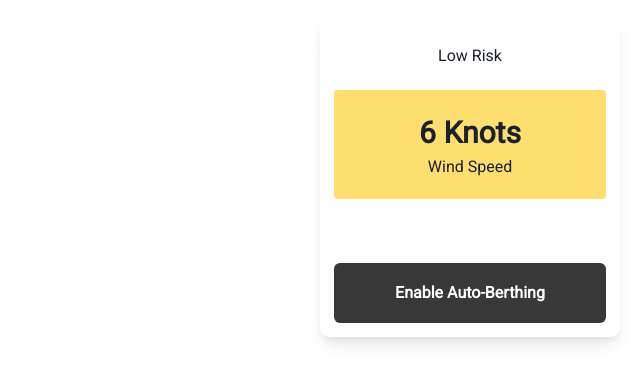
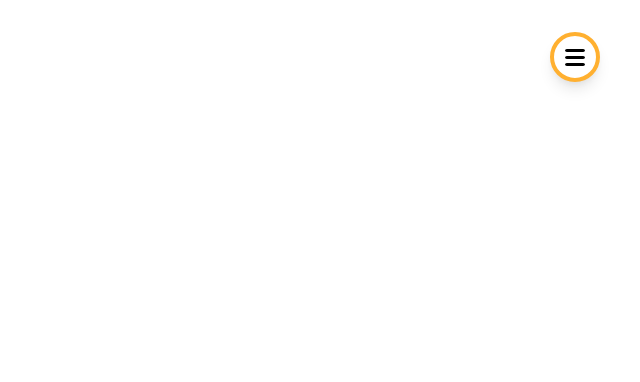
Before and after one commit to kahkoii/hacx2024, a React (Vite) app: page / in a window 1280 px wide. Shown: the top 382 px of the page, without its empty margins (640-1280 px from the left). Built offline with nearby package versions, Linux system fonts and the light colour scheme.

Commit message:
make sidebar collapsible and add simulated wind speed

```diff
--- a/src/pages/Home/Sidebar.tsx
+++ b/src/pages/Home/Sidebar.tsx
@@ -1,10 +1,13 @@
-import { Button, Flex, Text } from '@chakra-ui/react'
+import { Button, Flex, Text, Box } from '@chakra-ui/react'
 import { useEffect, useState } from 'react'
 // @ts-expect-error no type definition available
 import CanvasJSReact from '@canvasjs/react-charts'
 
 const Sidebar = () => {
 	const [autoStatus, setAutoStatus] = useState(false)
+	const [sidebarOpen, setSidebarOpen] = useState(false)
+	const [latestWindSpeed, setLatestWindSpeed] = useState(9)
+	const [updater, setUpdater] = useState(true)
 	const [windData, setWindData] = useState([
 		{ x: 1, y: 6 },
 		{ x: 2, y: 5 },
@@ -49,16 +52,23 @@ const Sidebar = () => {
 	}
 
 	useEffect(() => {
-		const newData = windData
-		const lastPoint = windData[19]
-		lastPoint.y += 1
-		newData.shift()
-		newData.push(lastPoint)
+		// const newData = windData
+		// const lastPoint = windData[19]
+		// lastPoint.y += 1
+		// newData.shift()
+		// newData.push(lastPoint)
 		setTimeout(() => {
-			setWindData(newData)
-			console.log(newData)
-		}, 1500)
-	}, [windData])
+			// setWindData(newData)
+			const t = Math.floor(Math.random() * 9)
+			if (t < 3 && latestWindSpeed + t - 3 > 0) {
+				setLatestWindSpeed(latestWindSpeed + t - 3)
+			} else if (t > 5 && latestWindSpeed + t - 5 < 20) {
+				setLatestWindSpeed(latestWindSpeed + t - 5)
+			}
+			console.log(latestWindSpeed)
+			setUpdater(!updater)
+		}, 800)
+	}, [updater])
 
 	return (
 		<Flex
@@ -67,17 +77,58 @@ const Sidebar = () => {
 			right="20px"
 			width="300px"
 			borderRadius="10px"
-			bgColor="rgba(255,255,255, 0.85)"
-			boxShadow="lg"
-			padding="14px"
+			bgColor={
+				sidebarOpen ? 'rgba(255,255,255, 0.85)' : 'rgba(255,255,255, 0)'
+			}
+			boxShadow={sidebarOpen ? 'lg' : 'none'}
+			padding="12px 20px 20px 20px"
 			flexDir="column"
 			gap="12px"
 		>
+			<Flex justifyContent="end">
+				<Button
+					height="50px"
+					width="50px"
+					bgColor="white"
+					border="4px solid #FFB030"
+					borderRadius="100%"
+					boxShadow="lg"
+					flexDir="column"
+					gap="4px"
+					alignItems="center"
+					justifyContent="center"
+					padding="2px"
+					onClick={() => setSidebarOpen(!sidebarOpen)}
+				>
+					<Box
+						width="20px"
+						height="3px"
+						border="1px solid black"
+						borderRadius="8px"
+						bgColor="black"
+					/>
+					<Box
+						width="20px"
+						height="3px"
+						border="1px solid black"
+						borderRadius="8px"
+						bgColor="black"
+					/>
+					<Box
+						width="20px"
+						height="3px"
+						border="1px solid black"
+						borderRadius="8px"
+						bgColor="black"
+					/>
+				</Button>
+			</Flex>
 			<Flex
 				justifyContent="center"
 				borderRadius="4px"
 				bgColor="white"
 				padding="10px"
+				display={sidebarOpen ? 'flex' : 'none'}
 			>
 				<Text>{riskLevel}</Text>
 			</Flex>
@@ -88,9 +139,10 @@ const Sidebar = () => {
 				borderRadius="4px"
 				bgColor="#FFDE70"
 				padding="20px"
+				display={sidebarOpen ? 'flex' : 'none'}
 			>
 				<Text fontSize="3xl" fontWeight="bold">
-					{windData[0].y} Knots
+					{latestWindSpeed} Knots
 				</Text>
 				<Text>Wind Speed</Text>
 			</Flex>
@@ -100,6 +152,7 @@ const Sidebar = () => {
 				justifyContent="center"
 				borderRadius="4px"
 				padding="20px"
+				display={sidebarOpen ? 'flex' : 'none'}
 			>
 				{/* <CanvasJSChart options={options} /> */}
 			</Flex>
@@ -110,6 +163,7 @@ const Sidebar = () => {
 				width="100%"
 				minHeight="60px"
 				_hover={{ bgColor: '#5A5A5A' }}
+				display={sidebarOpen ? 'flex' : 'none'}
 			>
 				{autoStatus ? 'Disable Auto-Berthing' : 'Enable Auto-Berthing'}
 			</Button>
```
Also changed, not shown: src/components/Canvas.tsx (+230 -110 lines), src/pages/Home/Home.tsx (indentation only).
